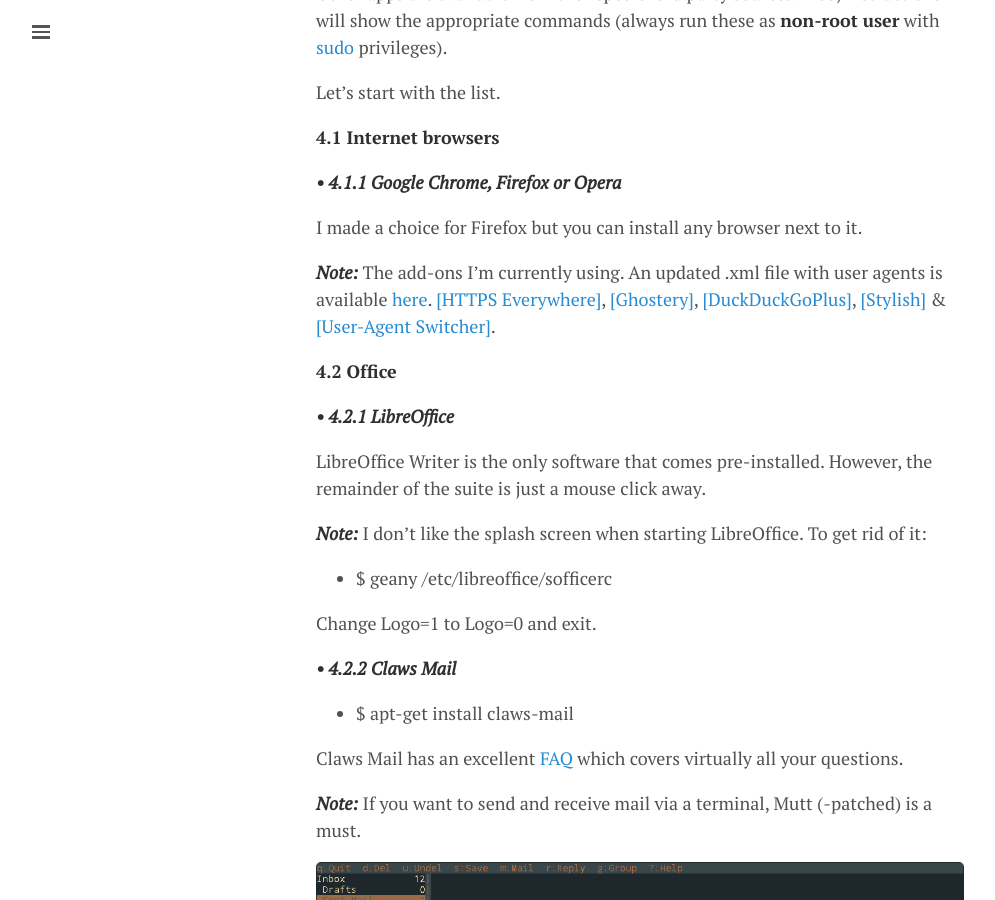
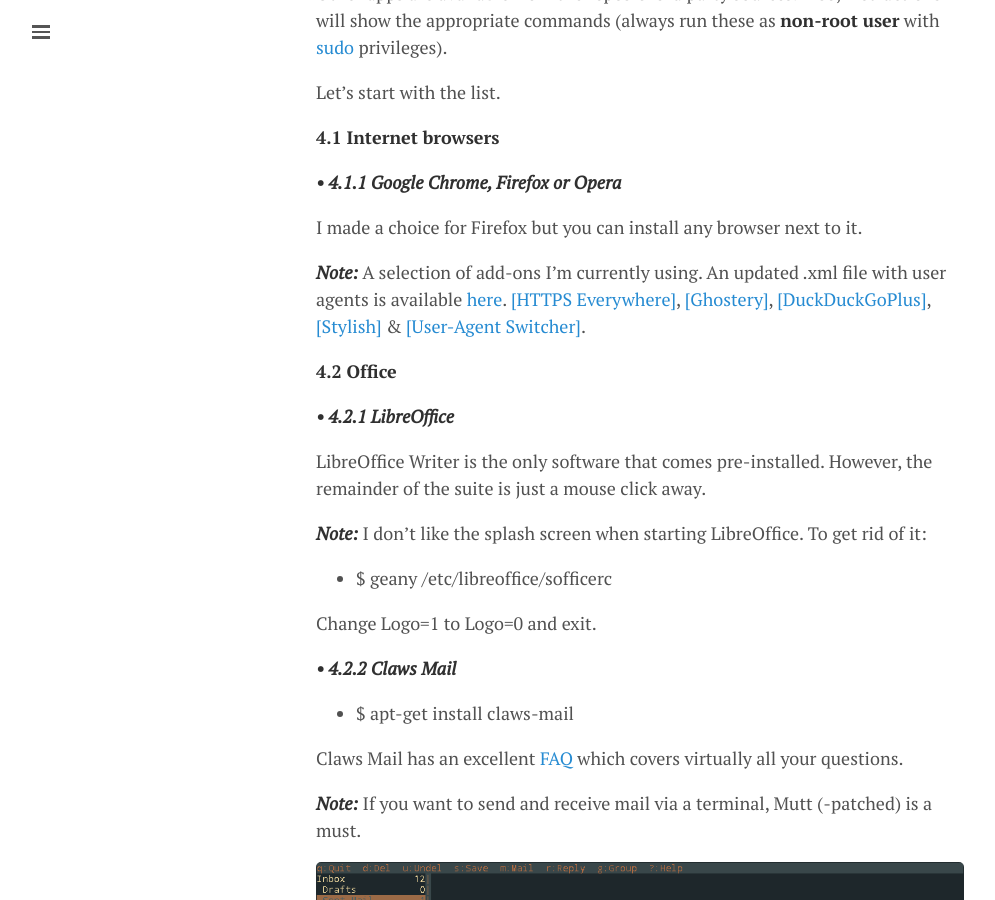
Before and after one commit to lgeurts/lgeurts.github.io, a Jekyll site: the page built from _posts/2017-07-11-bunsenlabs-linux-setup-notes-for dell-inspiron-6000.md, in a window 1280 px wide and 900 px high, scrolled down 2836 px. Shown: the whole window, without its empty margins (0-995 px from the left). Built offline with Jekyll 4.4.1, drawn with Linux system fonts in a browser that asks for light colours; nearby versions of some CDN libraries; comment, search, counter and statistics services are not loaded.

Commit message:
Update Firefox add-ons

```diff
--- a/_posts/2017-07-11-bunsenlabs-linux-setup-notes-for dell-inspiron-6000.md
+++ b/_posts/2017-07-11-bunsenlabs-linux-setup-notes-for dell-inspiron-6000.md
@@ -77,7 +77,7 @@
 
 I made a choice for Firefox but you can install any browser next to it.
 
-***Note:*** The add-ons I'm currently using. An updated .xml file with user agents is available [here](http://techpatterns.com/forums/about304.html). [[HTTPS Everywhere]](https://www.eff.org/https-everywhere), [[Ghostery]](https://addons.mozilla.org/en-US/firefox/addon/ghostery/), [[DuckDuckGoPlus]](https://addons.mozilla.org/en-US/firefox/addon/duckduckgo-for-firefox/), [[Stylish]](https://addons.mozilla.org/en-US/firefox/addon/stylish/) & [[User-Agent Switcher]](https://addons.mozilla.org/en-US/firefox/addon/user-agent-switcher-firefox/).
+***Note:*** A selection of add-ons I'm currently using. An updated .xml file with user agents is available [here](http://techpatterns.com/forums/about304.html). [[HTTPS Everywhere]](https://www.eff.org/https-everywhere), [[Ghostery]](https://addons.mozilla.org/en-US/firefox/addon/ghostery/), [[DuckDuckGoPlus]](https://addons.mozilla.org/en-US/firefox/addon/duckduckgo-for-firefox/), [[Stylish]](https://addons.mozilla.org/en-US/firefox/addon/stylish/) & [[User-Agent Switcher]](https://addons.mozilla.org/en-US/firefox/addon/user-agent-switcher-firefox/).
 
 **4.2 Office**
 
```
